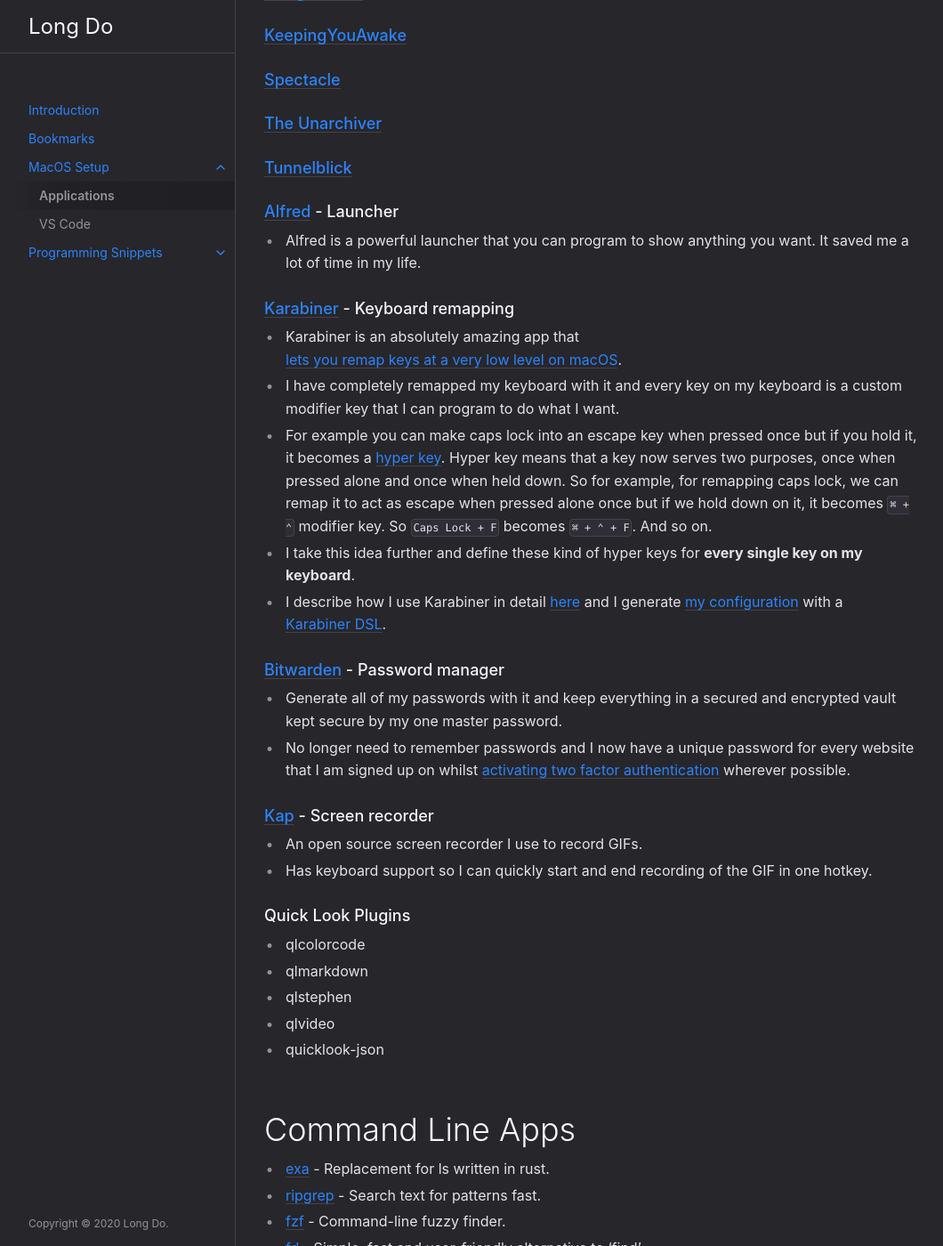
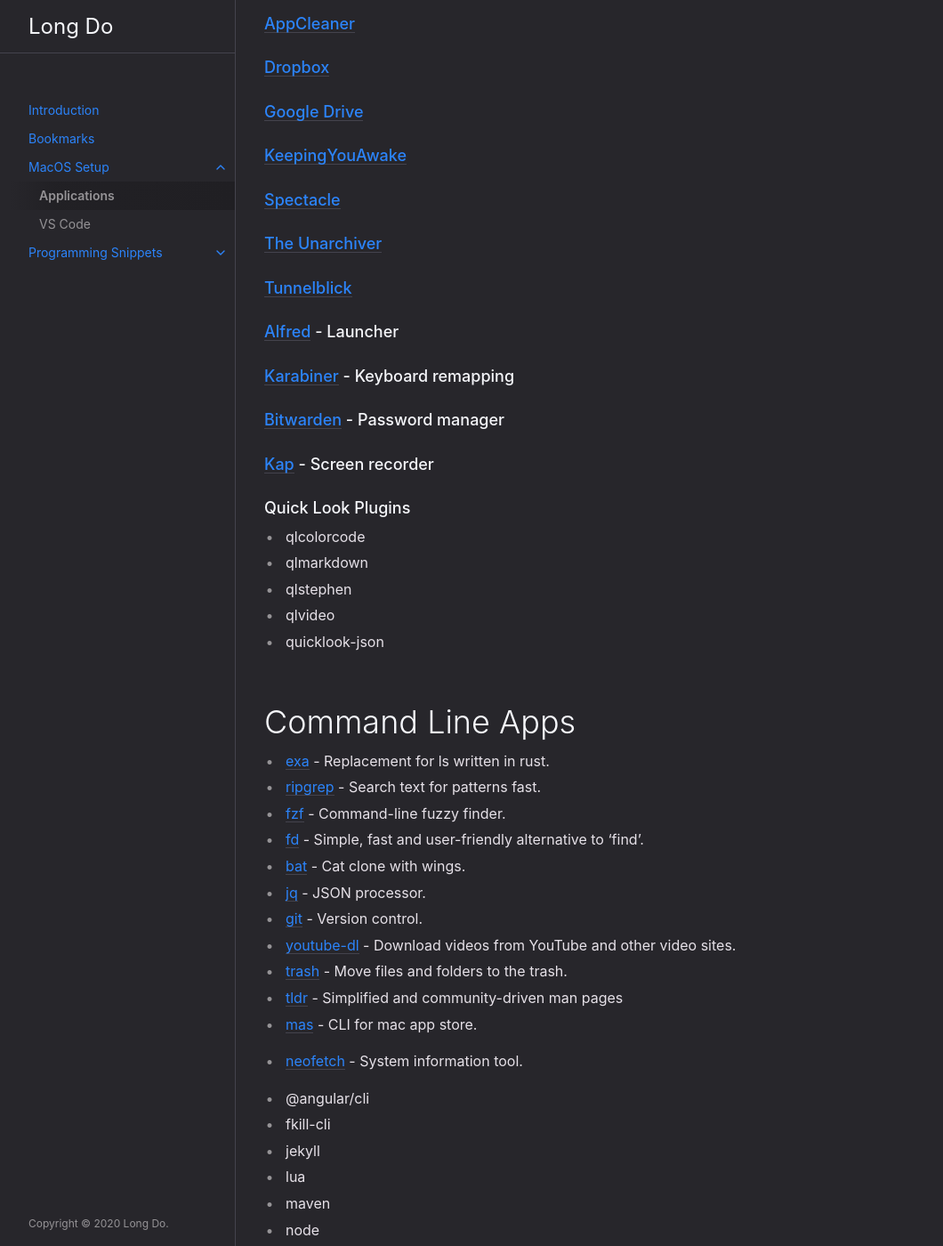
Before and after one commit to longpdo/wiki, a Jekyll site: the page built from posts/macos/applications.md, in a window 1280 px wide and 1400 px high, scrolled down 3019 px. Shown: the whole window at 89% size, without its empty margins (107-1167 px from the left). Built offline with Jekyll 4.4.1, drawn with Linux system fonts in a browser that asks for light colours; some of the changed text lies outside the part shown.

Commit message:
Add descriptions to apps

```diff
--- a/posts/macos/applications.md
+++ b/posts/macos/applications.md
@@ -3,18 +3,19 @@ layout: default
 title: Applications
 parent: MacOS Setup
 permalink: /macos/applications
+last_modified_date: 2020-08-17T01:08:08
 ---
 
 # Applications
 
-I use a lot of applications on my mac. Below is a list of the ones that I love and use the most in my day to day life.
+I use a lot of applications on my mac. Below is a list of the ones that use the most in my day to day life.
 
 ## Browsers
 
 ### [Firefox Browser Developer Edition](https://www.mozilla.org/en-US/firefox/developer/)
 
 * My main browser for all my surfing needs - *which cares about your privacy*
-* I also Firefox for web developing as I find Firefox DevTools to be better than Chrome DevTools
+* I also use Firefox for web developing as I find **Firefox DevTools** to be better than **Chrome DevTools**
 
 Firefox Extensions:
 
@@ -33,27 +34,24 @@ Firefox Extensions:
 
 ### [Google Chrome](https://www.google.de/intl/en_us/chrome/)
 
-* Necessary for frontend testing since most browsers run on Google’s open-source Chromium engine
-
-#### [ChromeDriver](https://sites.google.com/a/chromium.org/chromedriver/) - open source tool for automated testing of webapps
-
-* Using this for browser automation e.g. for web crawling
+* I only use Google Chrome for frontend testing, since most browsers run on Google’s open-source Chromium engine
+* Also using [ChromeDriver](https://sites.google.com/a/chromium.org/chromedriver/) for browser automation e.g. for web crawling
 
 ### [Safari](https://www.apple.com/lae/safari/)
 
 * My only browser without any Adblocker extensions installed
-* Using this whenever I need access to Anti-Adblocker sites or whenever I need to allow tracking cookies e.g. when I want to buy something with Cashback
+* Using this whenever I need access to Anti-Adblocker sites or whenever I need to allow tracking cookies e.g. when I want to buy something with Cashback via [Shoop](https://www.shoop.de/)
 
 ## Code
 
 ### [VS Code](https://github.com/Microsoft/vscode) - Code editor
 
 * My main editor that I use to write code in
-* My editor setup and extensions are described [here](https://longpdo.gitbook.io/wiki/setup/macos/vs-code)
+* My editor setup and extensions are described [here](https://longpdo.github.io/wiki/macos/vscode)
 
 ### [JetBrains IDEs](https://www.jetbrains.com/)
 
-* Mainly using JetBrains IDEs for their Refactoring capabilities and to get a clear separation between private side and work-related projects
+* Mainly using JetBrains IDEs for their Refactoring capabilities and to get a clear separation between work-related and private side projects
 * Using [WebStorm](https://www.jetbrains.com/webstorm/) for big work-related frontend projects
 * Using [IntelliJ IDEA](https://www.jetbrains.com/idea/) for big work-related backend projects
 * Using [PyCharm](https://www.jetbrains.com/pycharm/) for bigger Python projects
@@ -73,24 +71,27 @@ Zsh plugins:
 * [Zsh Autosuggestions](https://github.com/zsh-users/zsh-autosuggestions) - Suggests commands as you type based on history and completions.
 * [Zsh Completions](https://github.com/zsh-users/zsh-completions) - Adds additional completion definitions
 * [Fast Syntax Highlighting](https://github.com/zdharma/fast-syntax-highlighting) - Adds feature rich syntax highlighting for Zsh
-* [History Search Multi Word](https://github.com/zdharma/history-search-multi-word) - Binds Ctrl-R to history search with multiple keywords
+* [History Search Multi Word](https://github.com/zdharma/history-search-multi-word) - Binds *Ctrl-R* to history search with multiple keywords
 
-### [Insomnia](https://insomnia.rest/)
+### [Insomnia](https://insomnia.rest/) - REST Client
 
-### [Robo 3T](https://robomongo.org/)
+* Just using this for work to quickly create REST requests and test APIs
+
+### [Robo 3T](https://robomongo.org/) - MongoDB Client
+
+* Using this in work to interact with the databases, as I always seem to forget the commands in **mongo** shell
 
 ## Finance
 
-### [Portfolio Performance](https://www.portfolio-performance.info/)
+### [Portfolio Performance](https://www.portfolio-performance.info/) - Investment Portfolio Tracker
+
+<!-- TODO add screenshots of different Dashboards -->
 
 ## Multimedia
 
 ### [Apple Music](https://music.apple.com/)
 
 ### [IINA](https://iina.io/) - Video player
-
-- Open source alternative to VLC built specifically for macOS.
-- It is based on [mpv](https://github.com/mpv-player/mpv) and has a more modern and native look than VLC.
 
 ### [Kodi](https://kodi.tv/)
 
@@ -130,25 +133,11 @@ zoomus
 
 ### [Alfred](https://www.alfredapp.com) - Launcher
 
-- Alfred is a powerful launcher that you can program to show anything you want. It saved me a lot of time in my life.
-
 ### [Karabiner](https://pqrs.org/osx/karabiner/) - Keyboard remapping
-
-- Karabiner is an absolutely amazing app that [lets you remap keys at a very low level on macOS](https://medium.com/@nikitavoloboev/karabiner-god-mode-7407a5ddc8f6).
-- I have completely remapped my keyboard with it and every key on my keyboard is a custom modifier key that I can program to do what I want.
-- For example you can make caps lock into an escape key when pressed once but if you hold it, it becomes a [hyper key](https://medium.com/@nikitavoloboev/karabiner-god-mode-7407a5ddc8f6). Hyper key means that a key now serves two purposes, once when pressed alone and once when held down. So for example, for remapping caps lock, we can remap it to act as escape when pressed alone once but if we hold down on it, it becomes `⌘ + ⌃` modifier key. So `Caps Lock + F` becomes `⌘ + ⌃ + F`. And so on.
-- I take this idea further and define these kind of hyper keys for **every single key on my keyboard**.
-- I describe how I use Karabiner in detail [here](https://wiki.nikitavoloboev.xyz/macos/macos-apps/karabiner) and I generate [my configuration](https://github.com/nikitavoloboev/dotfiles/blob/master/karabiner/karabiner.edn) with a [Karabiner DSL](https://github.com/yqrashawn/GokuRakuJoudo#readme).
 
 ### [Bitwarden](https://bitwarden.com/) - Password manager
 
-- Generate all of my passwords with it and keep everything in a secured and encrypted vault kept secure by my one master password.
-- No longer need to remember passwords and I now have a unique password for every website that I am signed up on whilst [activating two factor authentication](https://support.1password.com/one-time-passwords/) wherever possible.
-
 ### [Kap](https://github.com/wulkano/kap) - Screen recorder
-
-- An open source screen recorder I use to record GIFs.
-- Has keyboard support so I can quickly start and end recording of the GIF in one hotkey.
 
 ### Quick Look Plugins
 
```
Also changed, not shown: other parts of posts/macos/applications.md (+5 -3 lines), 2 other files.
